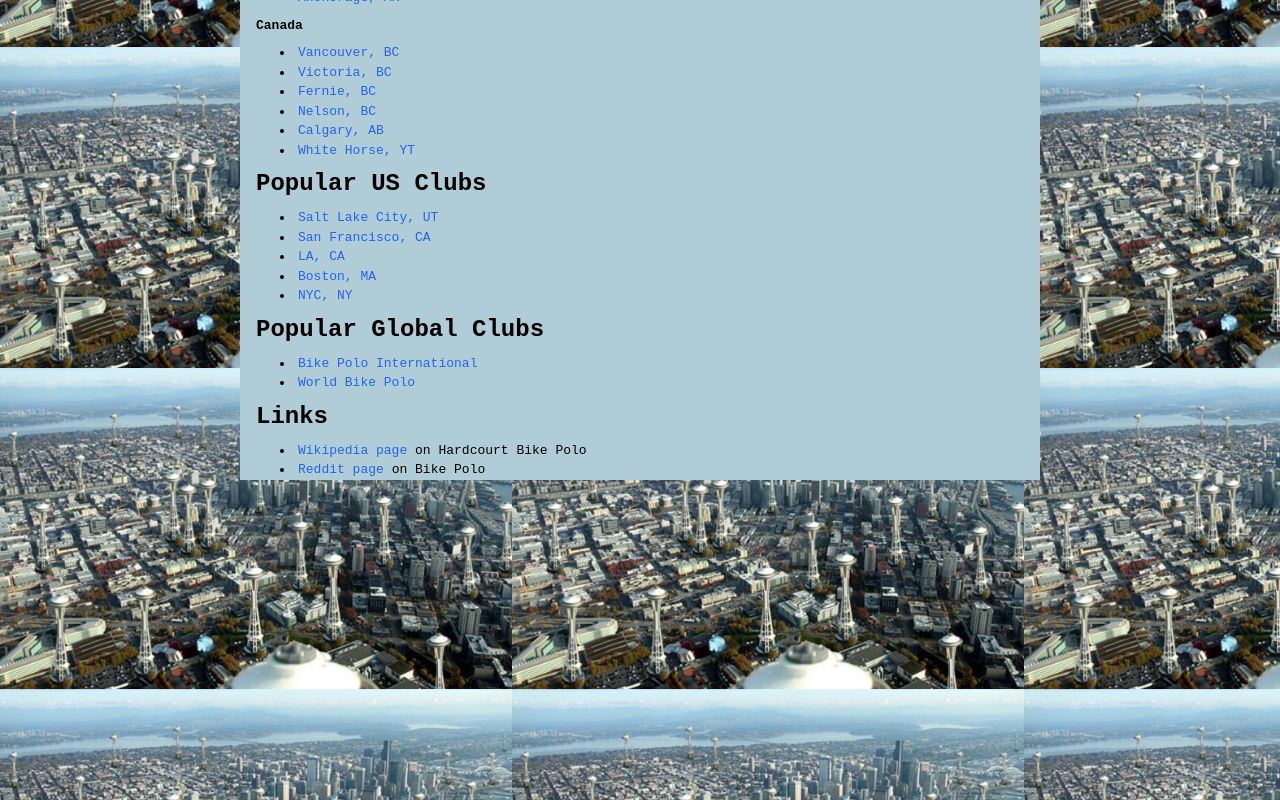
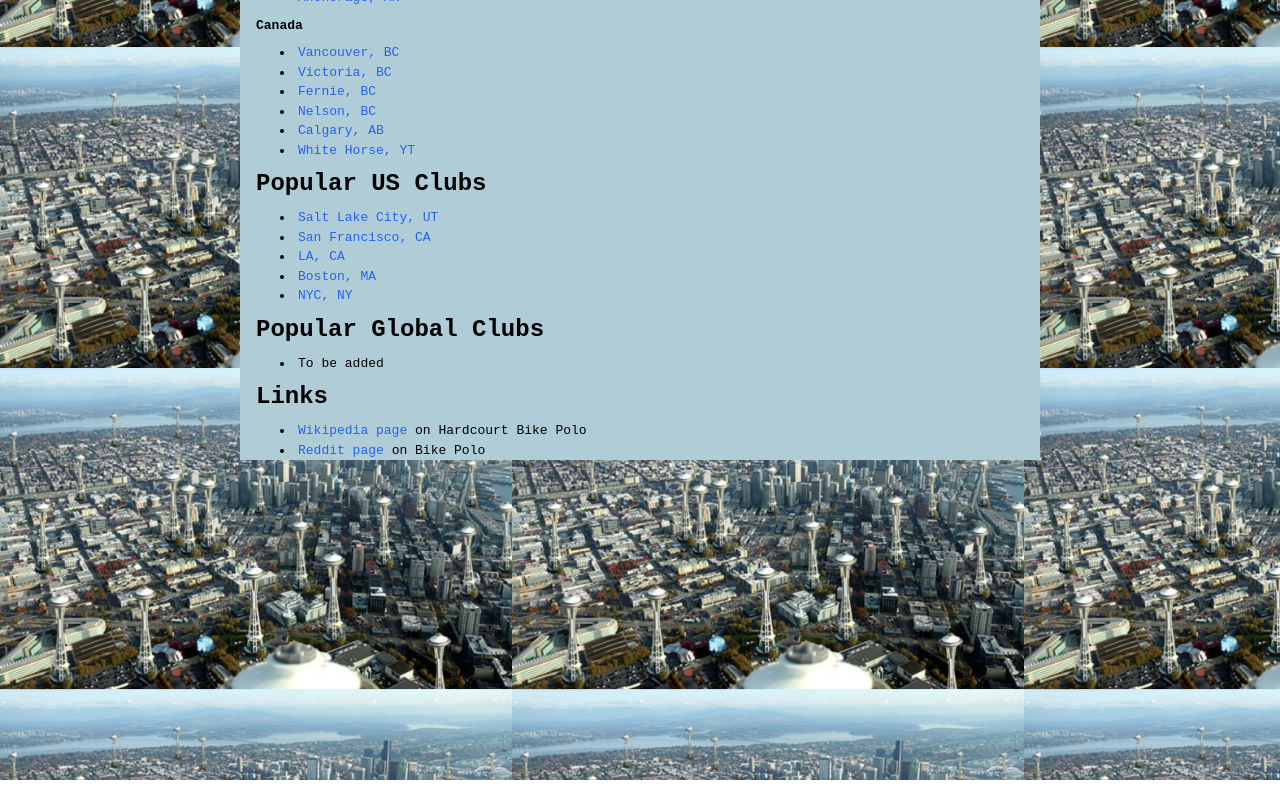
Before and after one commit to geluso/206bikepolo.com, a Next.js app: page /tournaments in a window 1280 px wide. Shown: the part 1558-2358 px from the top of the page. Built offline with nearby package versions, Linux system fonts and the light colour scheme.

Commit message:
Remove global club chatgpt generated links

```diff
--- a/app/tournaments/page.tsx
+++ b/app/tournaments/page.tsx
@@ -246,12 +246,7 @@ export default function Page() {
 
   <h2 className="my-2 text-2xl font-extrabold">Popular Global Clubs</h2>
   <ul className="ps-6 my-2 list-disc list-inside">
-    <li><a href="https://www.bikepolointernational.com/" target="_blank">
-        Bike Polo International
-      </a></li>
-    <li><a href="https://www.facebook.com/groups/WorldBikePolo/" target="_blank">
-        World Bike Polo
-      </a></li>
+    <li>To be added</li>
   </ul>
 
   <h2 className="my-2 text-2xl font-extrabold">Links</h2>
```
